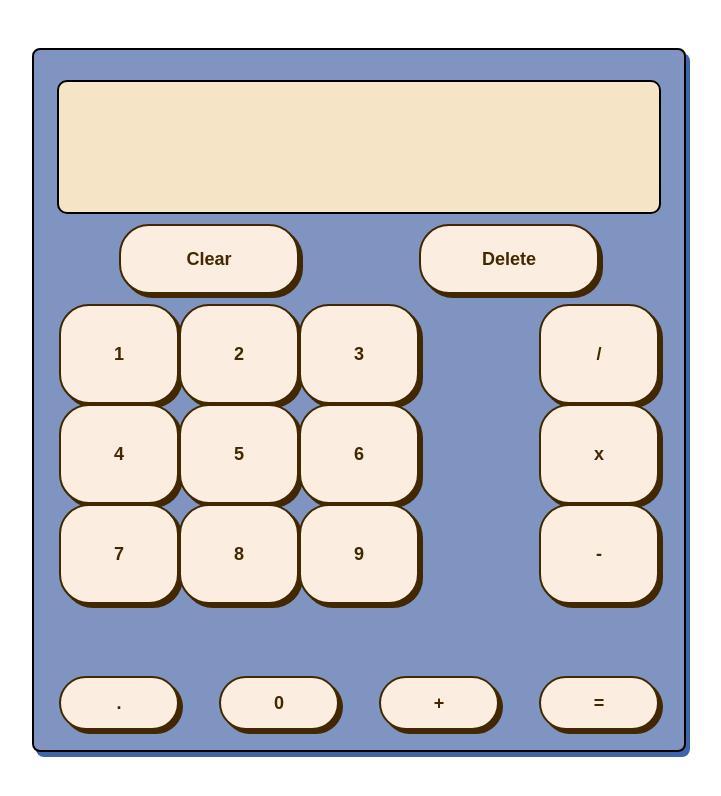
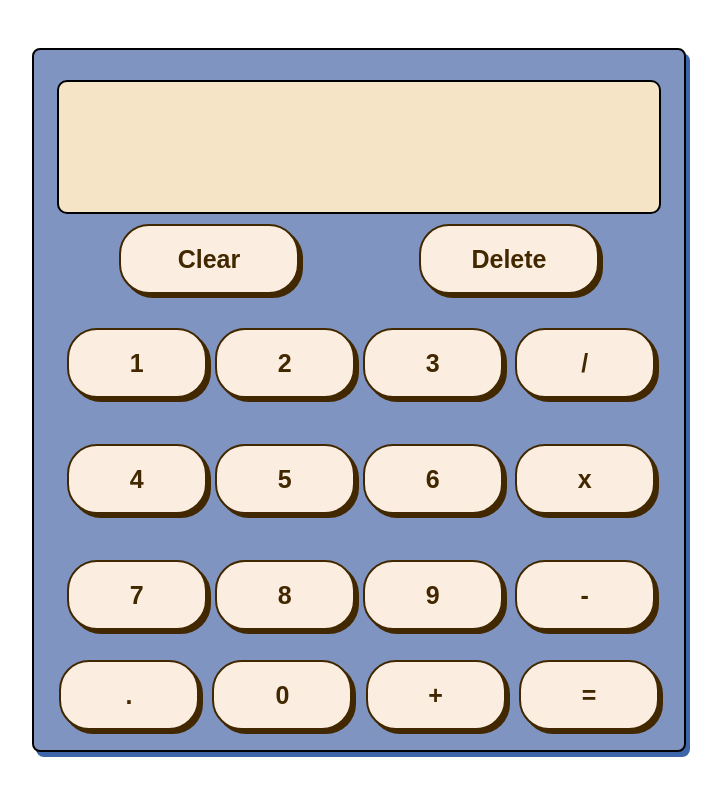
Before and after one commit to hebiscus/calculator, a plain HTML site: page index.html in a window 1280 px wide. Shown: the whole page, without its empty margins (281-1002 px from the left). Drawn offline with Linux system fonts and the light colour scheme.

Commit message:
added initial styling

```diff
--- a/style.css
+++ b/style.css
@@ -46,30 +46,37 @@ body {
 
 #clearButton {
     width: 180px;
+    height: 70px;
 }
 
 #deleteButton {
     width: 180px;
+    height: 70px;
 }
 
 #middleSection {
-    height: 300px;
     width: 600px;
+    height: 340px;
     display: flex;
-    justify-content: space-between;
-    margin-top: 10px;
-    margin-bottom: 10px;
+    margin-top: 15px;
+    flex-grow: 0;
 }
 
 .numbers {
   display: flex;
   flex-wrap: wrap;
+  justify-content: center;
+  align-content: space-around;
+  gap: 8px;
 }
 
 .operators {
   display: flex;
   flex-direction: row-reverse;
   flex-wrap: wrap;
+  justify-content: center;
+  align-content: space-around;
+  gap: 8px;
 }
 
 #bottomSection {
@@ -81,6 +88,8 @@ body {
 }
 
 button {
+  width: 140px;
+  height: 70px;
   background-color: #fbeee0;
   border: 2px solid #422800;
   border-radius: 30px;
@@ -88,7 +97,7 @@ button {
   color: #422800;
   cursor: pointer;
   font-weight: 600;
-  font-size: 18px;
+  font-size: 25px;
   line-height: 50px;
   text-align: center;
   text-decoration: none;
```
